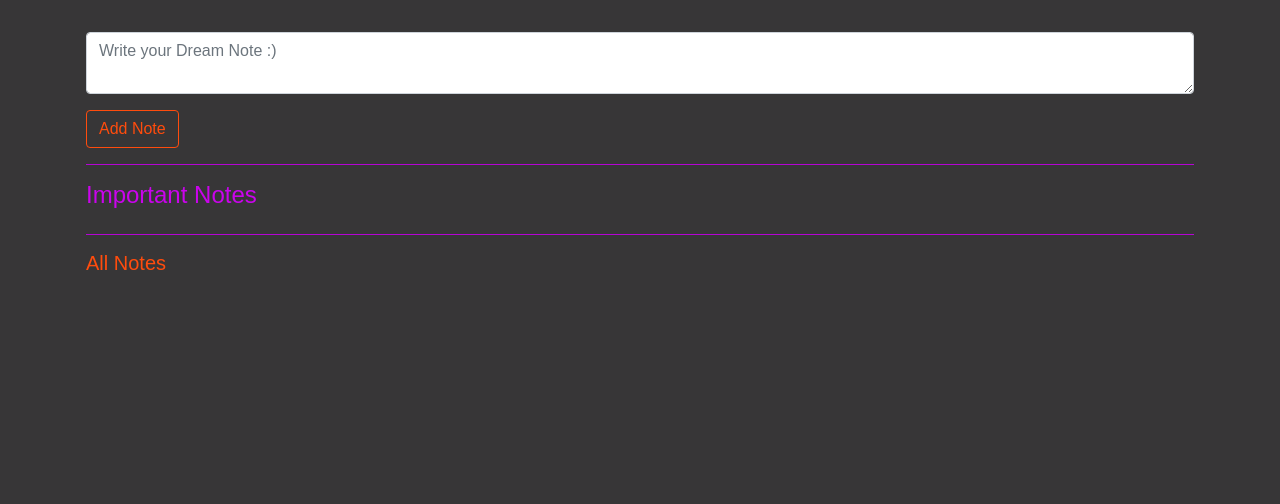
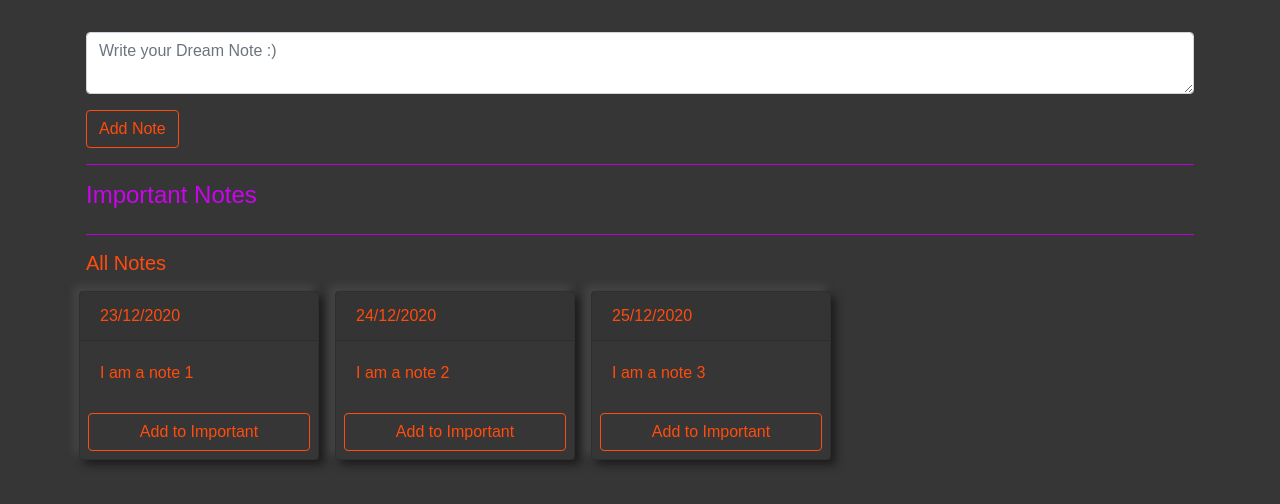
Before and after one commit to KenwayTheGreat/Notebook-Project, a React (Create React App) app: page / in a window 1280 px wide. Shown: the top 504 px of the page. Built offline with nearby package versions, Linux system fonts and the light colour scheme.

Commit message:
Will add firebase to the app.

```diff
--- a/src/App.js
+++ b/src/App.js
@@ -1,38 +1,16 @@
-import React, { useState } from "react";
+import React from "react";
 import AllNotes from "./Components/AllNotes";
 import CreateNote from "./Components/CreateNote";
 import ImportantNotes from "./Components/ImportantNotes";
 
 function App() {
-  const [notes, setNotes] = useState([]);
-
-  const createNote = (newNote) => {
-    setNotes([...notes, newNote]);
-  };
-
-  const toggleNote = (id) => {
-    const new_notes = notes.slice();
-    const index = new_notes.findIndex((note) => note.id === id);
-
-    const note = new_notes[index];
-
-    const new_note = {
-      ...note,
-      isImportant: !note.isImportant,
-    };
-    new_notes[index] = new_note;
-    setNotes(new_notes);
-  };
-
-  console.log(notes);
-
   return (
     <div className="container mt-3 p-3">
-      <CreateNote createNote={createNote} />
+      <CreateNote />
       <hr />
-      <ImportantNotes notes={notes} toggleNote={toggleNote} />
+      <ImportantNotes />
       <hr />
-      <AllNotes notes={notes} toggleNote={toggleNote} />
+      <AllNotes />
     </div>
   );
 }
--- a/src/Components/AllNotes.jsx
+++ b/src/Components/AllNotes.jsx
@@ -1,17 +1,20 @@
 import React from "react";
 import Note from "./Note";
+import { connect } from "react-redux";
 
-function AllNotes({ notes, toggleNote }) {
+function AllNotes({ notes }) {
   return (
     <div className="my-3">
       <h5>All Notes</h5>
       <div className="row">
         {notes.map((note) => (
-          <Note key={note.id} note={note} toggleNote={toggleNote} />
+          <Note key={note.id} note={note} />
         ))}
       </div>
     </div>
   );
 }
-
-export default AllNotes;
+const mapStateToProps = (state) => ({
+  notes: state.notes,
+});
+export default connect(mapStateToProps)(AllNotes);
--- a/src/Components/CreateNote.jsx
+++ b/src/Components/CreateNote.jsx
@@ -1,6 +1,8 @@
 import React, { useState } from "react";
+import { connect } from "react-redux";
+import { add_new_note } from "../redux/actions/notes.action";
 
-function CreateNote({ createNote }) {
+function CreateNote({ add_new_note }) {
   const [note, setNote] = useState("");
 
   const handleSubmit = (e) => {
@@ -11,7 +13,8 @@ function CreateNote({ createNote }) {
       date: new Date().toJSON().slice(0, 10),
       isImportant: false,
     };
-    createNote(data);
+
+    add_new_note(data);
   };
 
   return (
@@ -34,4 +37,4 @@ function CreateNote({ createNote }) {
   );
 }
 
-export default CreateNote;
+export default connect(null, { add_new_note })(CreateNote);
--- a/src/Components/ImportantNotes.jsx
+++ b/src/Components/ImportantNotes.jsx
@@ -1,7 +1,8 @@
 import React from "react";
 import Note from "./Note";
+import { connect } from "react-redux";
 
-function ImportantNotes({ notes, toggleNote }) {
+function ImportantNotes({ notes }) {
   return (
     <div className="importantNotes">
       <h4>Important Notes</h4>
@@ -9,11 +10,14 @@ function ImportantNotes({ notes, toggleNote }) {
         {notes
           .filter((note) => note.isImportant === true)
           .map((note) => (
-            <Note key={note.id} note={note} toggleNote={toggleNote} />
+            <Note key={note.id} note={note} />
           ))}
       </div>
     </div>
   );
 }
+const mapStateToProps = (state) => ({
+  notes: state.notes,
+});
 
-export default ImportantNotes;
+export default connect(mapStateToProps)(ImportantNotes);
--- a/src/Components/Note.jsx
+++ b/src/Components/Note.jsx
@@ -1,15 +1,17 @@
 import React from "react";
+import { connect } from "react-redux";
+import { toggle_note } from "../redux/actions/notes.action";
 
-function Note({ note: { date, note, id, isImportant }, toggleNote }) {
+function Note({ note: { date, note, id, isImportant }, toggle_note }) {
   return (
     <div className="card m-2">
       <div className="card-header">{date}</div>
       <div className="card-body">{note}</div>
-      <button className="btn m-2" onClick={() => toggleNote(id)}>
+      <button className="btn m-2" onClick={() => toggle_note(id)}>
         {isImportant ? "Remove from Important" : "Add to Important"}
       </button>
     </div>
   );
 }
 
-export default Note;
+export default connect(null, { toggle_note })(Note);
--- /dev/null
+++ b/src/redux/actions/notes.action.js
@@ -0,0 +1,13 @@
+export const add_new_note = (data) => async (dispatch) => {
+  dispatch({
+    type: "ADD_NOTE",
+    payload: data,
+  });
+};
+
+export const toggle_note = (id) => async (dispatch) => {
+  dispatch({
+    type: "TOGGLE_NOTE",
+    payload: id,
+  });
+};
--- /dev/null
+++ b/src/redux/reducers/notes.reducer.js
@@ -0,0 +1,53 @@
+const initState = {
+  notes: [
+    {
+      id: 1,
+      date: "23/12/2020",
+      isImportant: false,
+      note: "I am a note 1",
+    },
+    {
+      id: 2,
+      date: "24/12/2020",
+      isImportant: false,
+      note: "I am a note 2",
+    },
+    {
+      id: 3,
+      date: "25/12/2020",
+      isImportant: false,
+      note: "I am a note 3",
+    },
+  ],
+};
+
+const reducer = (prevState = initState, action) => {
+  const { type, payload } = action;
+  switch (type) {
+    case "ADD_NOTE":
+      return {
+        ...prevState,
+        notes: [...prevState.notes, payload],
+      };
+
+    case "TOGGLE_NOTE":
+      const new_notes = prevState.notes.slice();
+      const index = new_notes.findIndex((note) => note.id === payload);
+      const note = new_notes[index];
+
+      const new_note = {
+        ...note,
+        isImportant: !note.isImportant,
+      };
+      new_notes[index] = new_note;
+      return {
+        ...prevState,
+        notes: new_notes,
+      };
+
+    default:
+      return prevState;
+  }
+};
+
+export default reducer;
--- a/src/redux/store.js
+++ b/src/redux/store.js
@@ -1,9 +1,11 @@
-import { createStore } from "redux";
+import { createStore, applyMiddleware } from "redux";
+import { composeWithDevTools } from "redux-devtools-extension";
+import notes_reducer from "./reducers/notes.reducer";
+import thunk from "redux-thunk";
 
-const initialState = {
-  notes: ["note1", "note2", "note3"],
-};
+const middleware = [thunk];
 
-const reducer = (initialState) => initialState;
-
-export const store = createStore(reducer, initialState);
+export const store = createStore(
+  notes_reducer,
+  composeWithDevTools(applyMiddleware(...middleware))
+);
```
